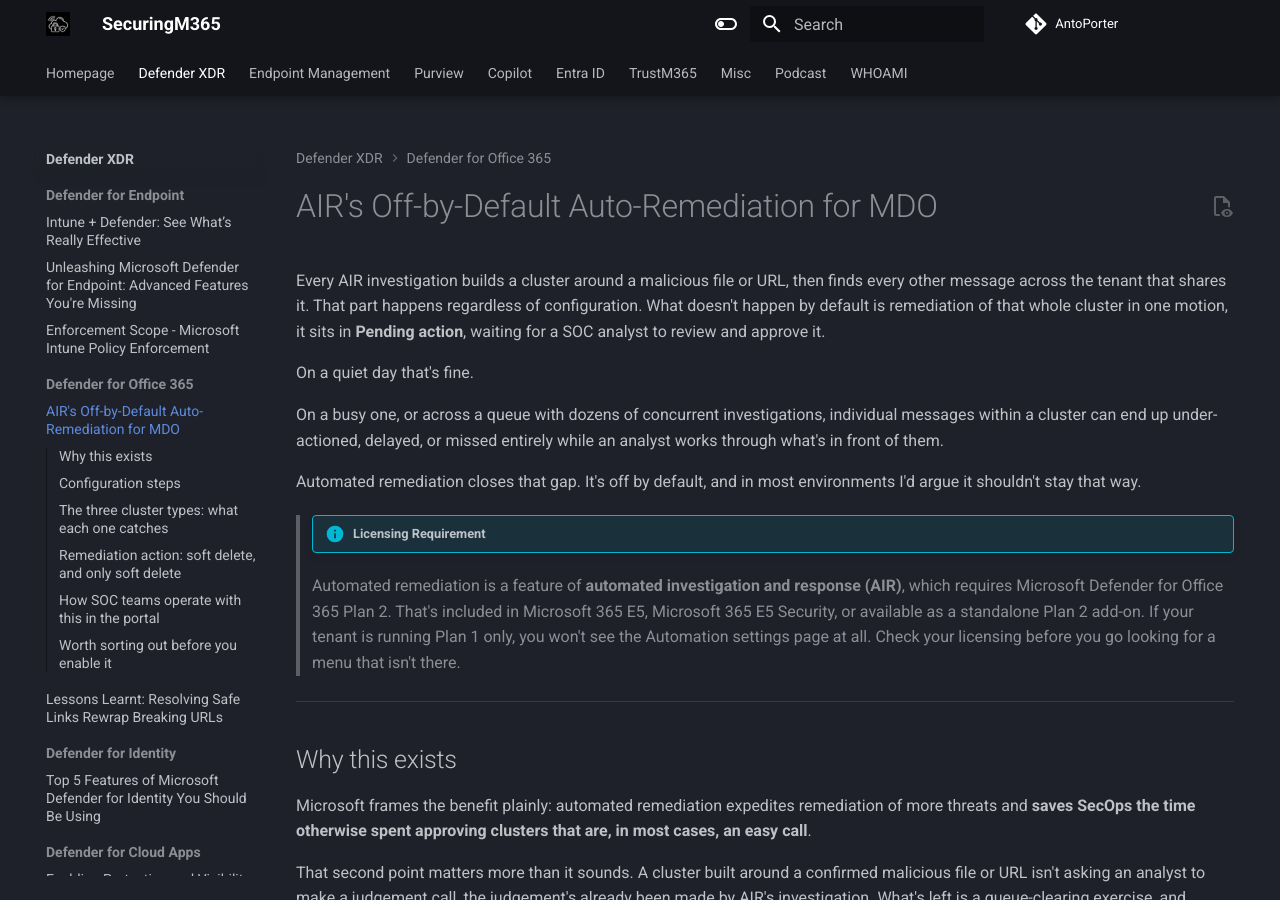
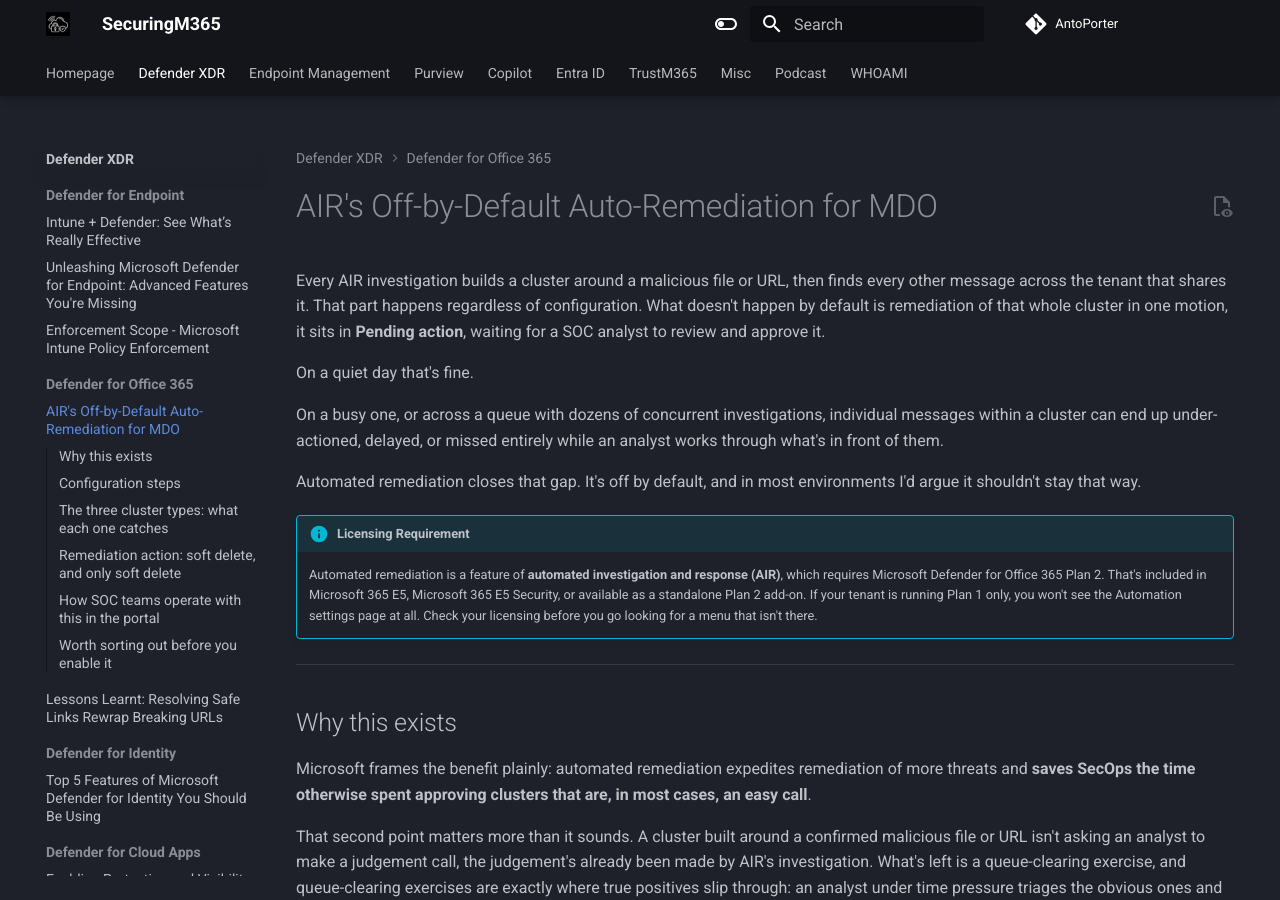
Before and after one commit to AntoPorter/antoporter.github.io, an MkDocs documentation site: the page built from docs/defenderxdr/defenderoffice365/AIRmessageclusters.md, in a window 1280 px wide and 900 px high. Built offline with MkDocs 1.6.1 and Material for MkDocs 9.7.7, drawn with Linux system fonts in a browser that asks for light colours; comment, search, counter and statistics services are not loaded.

```diff
--- a/docs/defenderxdr/defenderoffice365/AIRmessageclusters.md
+++ b/docs/defenderxdr/defenderoffice365/AIRmessageclusters.md
@@ -9,8 +9,8 @@ On a busy one, or across a queue with dozens of concurrent investigations, indiv
 
 Automated remediation closes that gap. It's off by default, and in most environments I'd argue it shouldn't stay that way.
 
-> !!! info "Licensing Requirement"
-> Automated remediation is a feature of **automated investigation and response (AIR)**, which requires Microsoft Defender for Office 365 Plan 2. That's included in Microsoft 365 E5, Microsoft 365 E5 Security, or available as a standalone Plan 2 add-on. If your tenant is running Plan 1 only, you won't see the Automation settings page at all. Check your licensing before you go looking for a menu that isn't there.
+!!! info "Licensing Requirement"
+	Automated remediation is a feature of **automated investigation and response (AIR)**, which requires Microsoft Defender for Office 365 Plan 2. That's included in Microsoft 365 E5, Microsoft 365 E5 Security, or available as a standalone Plan 2 add-on. If your tenant is running Plan 1 only, you won't see the Automation settings page at all. Check your licensing before you go looking for a menu that isn't there.
 
 ---
 ## Why this exists
@@ -55,8 +55,8 @@ This is exactly the mechanism that reaches campaigns spread across multiple slig
 
 Right now there's a single option in the **Remediation action** section: **Soft delete**. Messages get moved to the Recoverable Items folder rather than being purged outright, which gives automated remediation a built-in safety margin, if a cluster ever gets caught that shouldn't have been, there's a recovery path rather than a permanent loss.
 
-> !!! warn "Recoverability depends on retention, not on AIR"
-> How long a soft-deleted message stays recoverable is governed by the deleted item retention setting on each mailbox, not by anything AIR controls. Confirm that window suits your organisation, and check it against any compliance obligations around retaining flagged malicious mail, before you lean on it as your safety net.
+!!! warn "Recoverability depends on retention, not on AIR"
+	How long a soft-deleted message stays recoverable is governed by the deleted item retention setting on each mailbox, not by anything AIR controls. Confirm that window suits your organisation, and check it against any compliance obligations around retaining flagged malicious mail, before you lean on it as your safety net.
 
 ## How SOC teams operate with this in the portal
 
```
